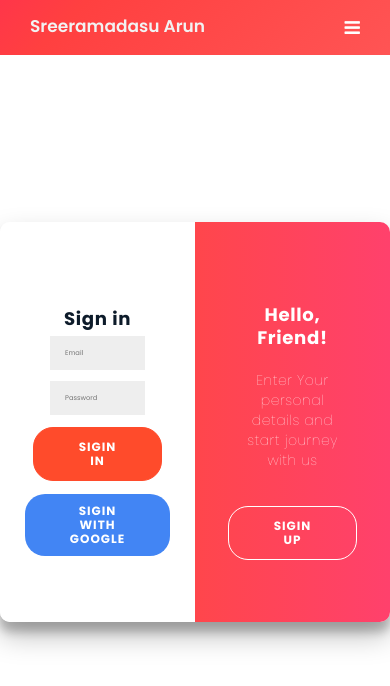
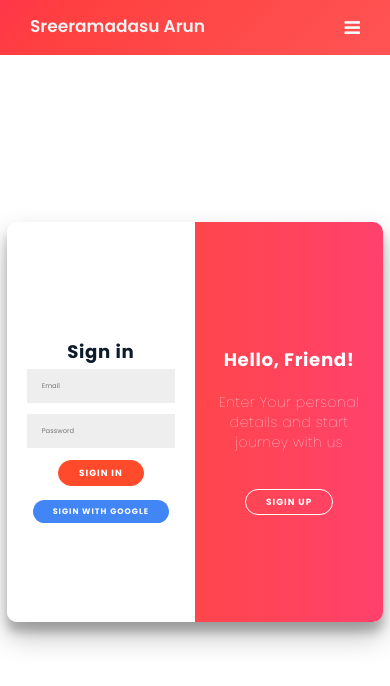
Before and after one commit to sreeramadasuarun/react-website, a React (Create React App) app: page /Login in a window 390 px wide. Shown: the top 686 px of the page. Built offline with nearby package versions, Linux system fonts and the light colour scheme; no server answers.

Commit message:
css edited

```diff
--- a/src/Componets/shopsite/shopstyles.css
+++ b/src/Componets/shopsite/shopstyles.css
@@ -41,7 +41,20 @@
 @media screen and (max-width: 697px) {
   .cardcon {
     display: grid;
-    grid-template-columns: 2fr;
+    grid-template-columns: 1fr 1fr;
+  }
+  .card {
+    padding: 2rem;
+    gap: 2rem;
+    margin: 0 1rem;
+    border-radius: 24px;
+  }
+  .allcard {
+    padding: 8rem 0rem;
+  }
+  .button-filters {
+    font-size: 14px;
+    padding: 6px 27px;
   }
 }
 
@@ -76,11 +89,11 @@
   background-color: #4caf50;
   border: none;
   color: white;
-  padding: 10px 32px;
+  padding: 7px 18px;
   text-align: center;
   text-decoration: none;
   display: inline-block;
-  font-size: 16px;
+  font-size: 13px;
   border-radius: 10px;
   margin: 10px;
   cursor: pointer;
@@ -88,7 +101,7 @@
 input[type="text"],
 select,
 textarea {
-  padding: 12px;
+  padding: 7px;
   border: 1px solid #ccc;
   border-radius: 4px;
   resize: vertical;
--- a/src/login/login.style.js
+++ b/src/login/login.style.js
@@ -15,12 +15,19 @@ export const Container = styled.div`
   overflow: hidden;
   width: 678px;
   max-width: 100%;
+
   min-height: 400px;
+  @media (max-width: 691px) {
+    width: 558px;
+    margin: 1rem;
+    min-height: 400px;
+  }
 `;
 
 export const SignUpContainer = styled.div`
   position: absolute;
   top: 0;
+
   height: 100%;
   transition: all 0.6s ease-in-out;
   left: 0;
@@ -56,8 +63,12 @@ export const Form = styled.form`
   justify-content: center;
   flex-direction: column;
   padding: 0 50px;
+
   height: 100%;
   text-align: center;
+  @media (max-width: 691px) {
+    padding: 0 20px;
+  }
 `;
 
 export const Title = styled.h1`
@@ -92,6 +103,10 @@ export const Button = styled.button`
   &:focus {
     outline: none;
   }
+  @media (max-width: 691px) {
+    font-size: 9px;
+    padding: 7px 20px;
+  }
 `;
 
 export const GoogleButton = styled.button`
@@ -112,6 +127,10 @@ export const GoogleButton = styled.button`
   }
   &:focus {
     outline: none;
+  }
+  @media (max-width: 691px) {
+    font-size: 8px;
+    padding: 7px 20px;
   }
 `;
 
@@ -170,6 +189,9 @@ export const OverlayPanel = styled.div`
   width: 50%;
   transform: translateX(0);
   transition: transform 0.6s ease-in-out;
+  @media (max-width: 691px) {
+    padding: 0 20px;
+  }
 `;
 
 export const LeftOverlayPanel = styled(OverlayPanel)`
--- a/src/routes/navbar/Navlinksstyle.css
+++ b/src/routes/navbar/Navlinksstyle.css
@@ -174,7 +174,8 @@ nav .wrapper {
     max-width: 350px;
     top: 0;
     left: -100%;
-    background: #242526;
+    background: #0073ff;
+
     display: block;
     padding: 50px 10px;
     line-height: 50px;
@@ -280,7 +281,7 @@ nav .wrapper {
     margin: 0;
   }
   .content .row header {
-    font-size: 19px;
+    font-size: 13px;
   }
 }
 nav input {
--- a/src/routes/portfolio/portfoliostyle.scss
+++ b/src/routes/portfolio/portfoliostyle.scss
@@ -185,6 +185,9 @@ footer {
   .contact-links {
     justify-content: center;
   }
+  .welcome-section p {
+    font-size: 3.5rem;
+  }
 }
 
 .typing {
```
